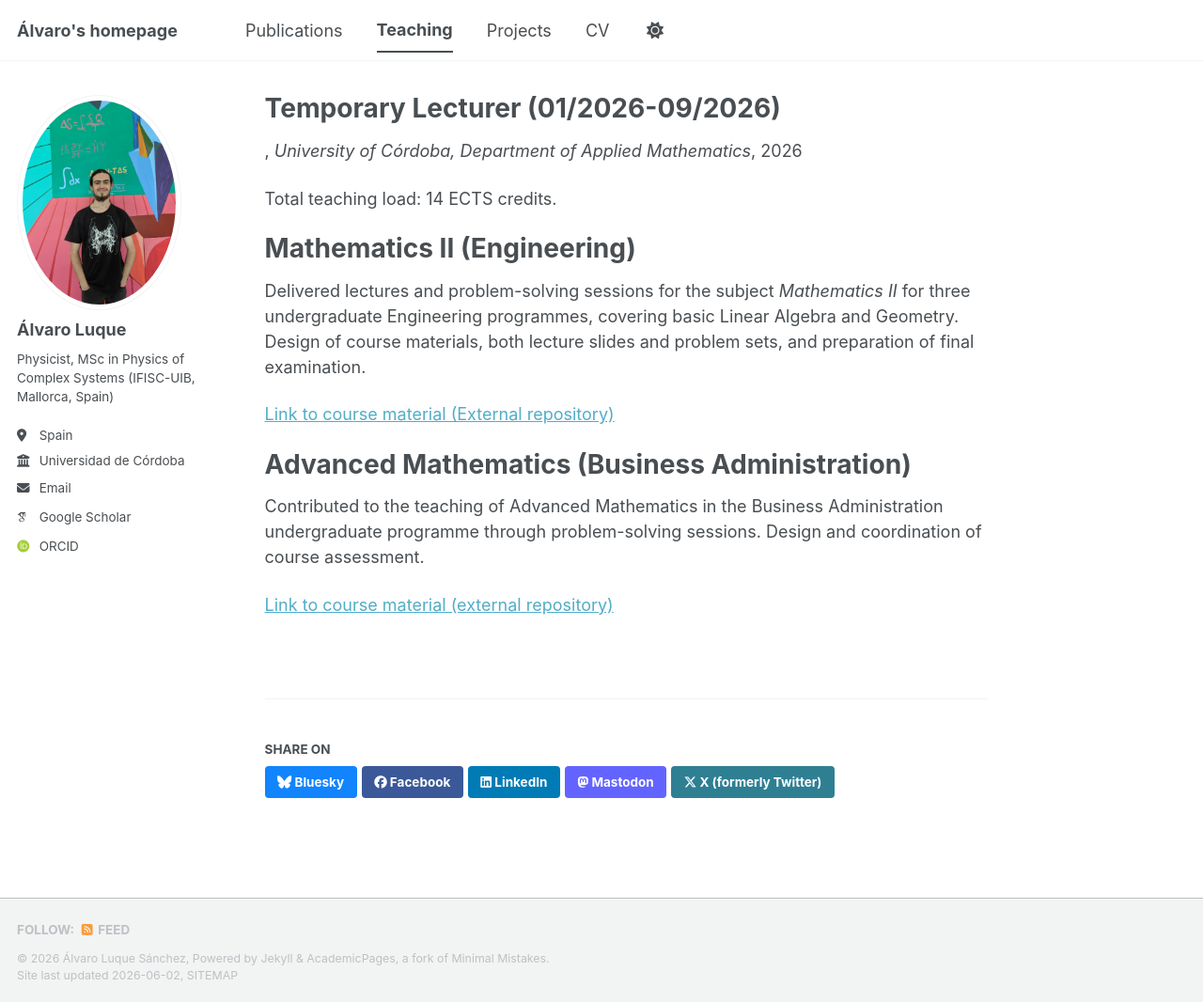
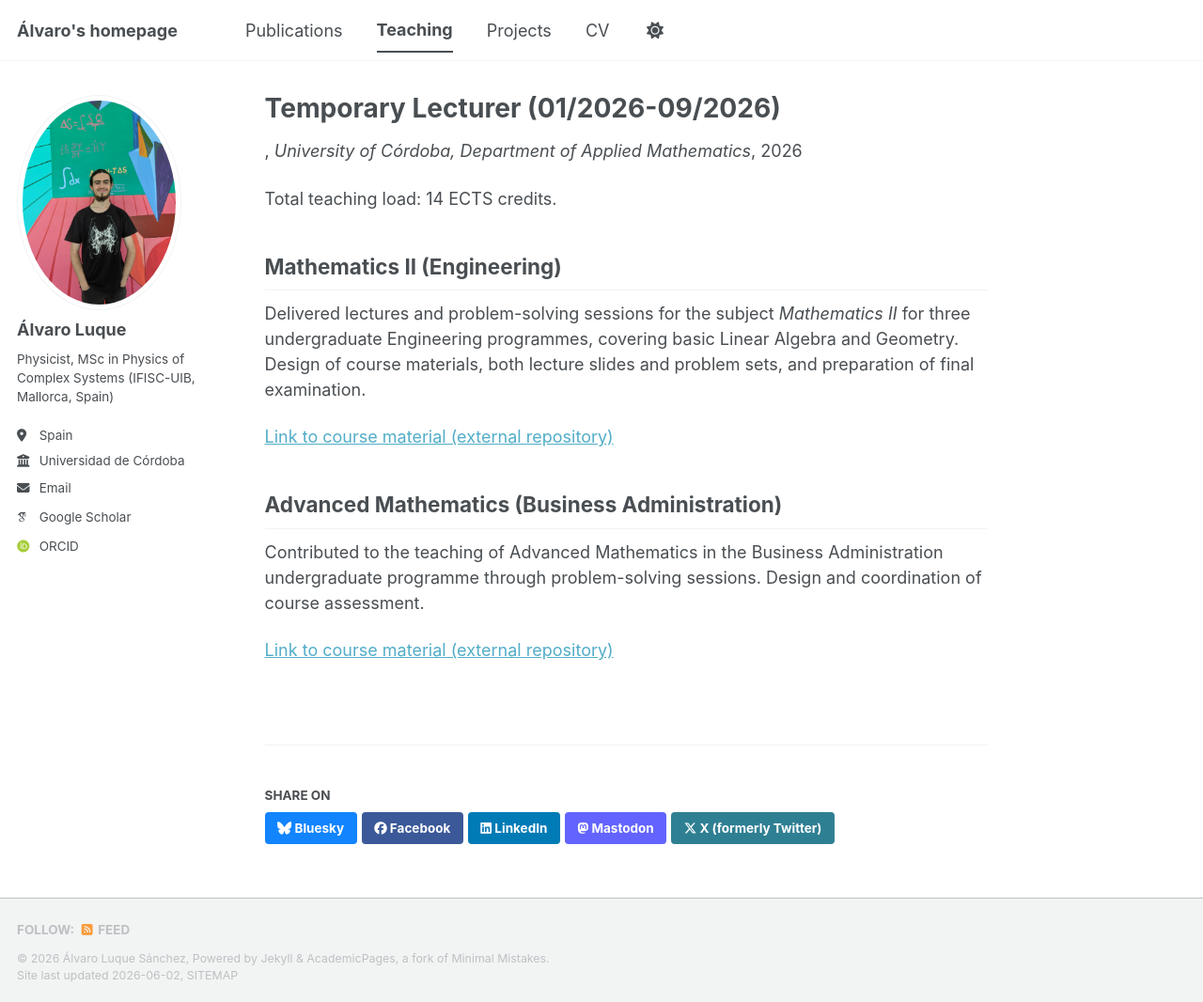
Before and after one commit to alvaro-luque/alvaro-luque.github.io, a Jekyll site: the page built from _teaching/2026-spring-teaching.md, in a window 1280 px wide and 1066 px high. Shown: the whole window at 94% size. Built offline with Jekyll 4.4.1, drawn with Linux system fonts in a browser that asks for light colours; some web fonts are replaced; a script bundle is joined from its source files by our own code; library files that are not in the unit come from our copies.

```diff
--- a/_teaching/2026-spring-teaching.md
+++ b/_teaching/2026-spring-teaching.md
@@ -9,14 +9,14 @@ location: "Córdoba, Spain"
 ---
 Total teaching load: 14 ECTS credits.
 
-Mathematics II (Engineering)
-======
+## Mathematics II (Engineering)
+
 Delivered lectures and problem-solving sessions for the subject *Mathematics II* for three undergraduate Engineering programmes, covering basic Linear Algebra and Geometry. Design of course materials, both lecture slides and problem sets, and preparation of final examination.
 
-[Link to course material (External repository)](https://github.com/alvaro-luque/teaching-material/tree/main/Mathematics%20II)
+[Link to course material (external repository)](https://github.com/alvaro-luque/teaching-material/tree/main/Mathematics%20II)
 
-Advanced Mathematics (Business Administration)
-======
+## Advanced Mathematics (Business Administration)
+
 Contributed to the teaching of Advanced Mathematics in the Business Administration undergraduate programme through problem-solving sessions. Design and coordination of course assessment.
 
 [Link to course material (external repository)](https://github.com/alvaro-luque/teaching-material/tree/main/Advanced%20Mathematics)
```
